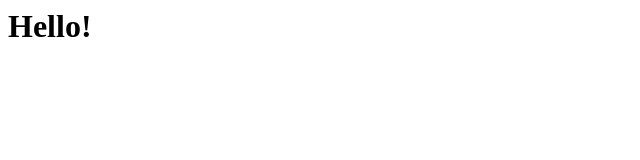
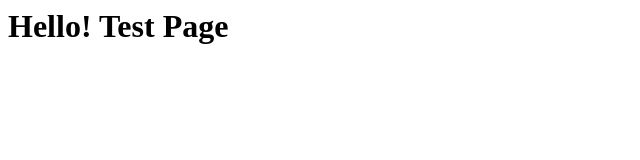
Before and after one commit to LanceJZ/ThreeJS, a plain HTML site: page index.html in a window 1280 px wide. Shown: the whole page, without its empty margins (0-640 px from the left). Drawn offline with Linux system fonts and the light colour scheme.

Commit message:
Initial Commit

```diff
--- a/index.html
+++ b/index.html
@@ -1 +1 @@
-<h1>Hello!</h1>
+<h1>Hello! Test Page</h1>
```
